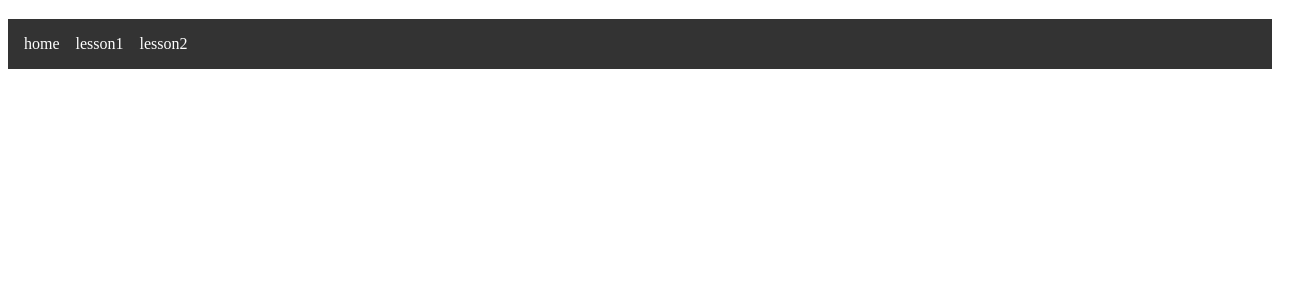
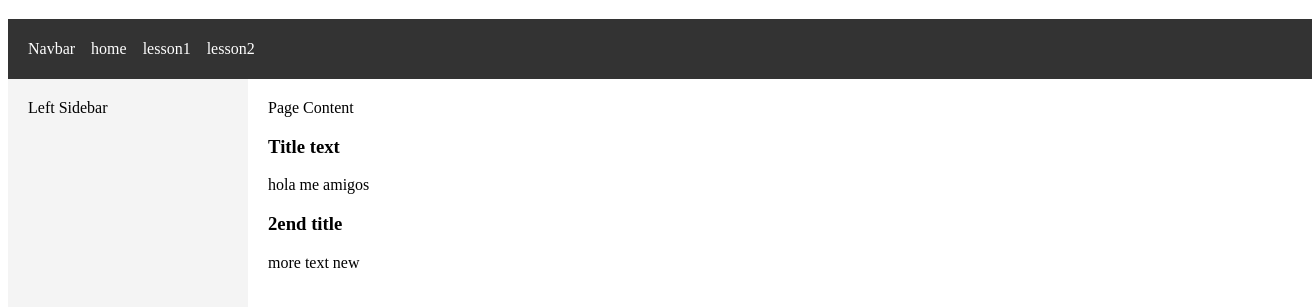
Before and after one commit to MH020/de-funci-n, a website with bundled scripts: page public/index.html in a window 1280 px wide. Shown: the part 61-368 px from the top of the page, 1312 px wide, since content can reach past the window. Built offline with nearby package versions, Linux system fonts and the light colour scheme.

Commit message:
oh yeah it is all coming together

```diff
--- a/public/css/stylesheet.css
+++ b/public/css/stylesheet.css
@@ -1,3 +1,34 @@
+/* Navbar at the top */
+#navbar {
+  width: 100%;
+  height: 60px;
+  background-color: #333;
+  color: white;
+  display: flex;
+  align-items: center;
+  padding: 0 20px;
+}
+
+/* Main container for left sidebar + page */
+#mainContainer {
+  display: flex;
+  min-height: calc(100vh - 60px); /* full height minus navbar */
+}
+
+/* Left sidebar */
+#leftSideBar {
+  width: 200px;           /* fixed width */
+  background-color: #f4f4f4;
+  padding: 20px;
+}
+
+/* Page content */
+#page {
+  flex: 1;                 /* take remaining space */
+  background-color: #fff;
+  padding: 20px;
+}
+
 .navbar {
   display: flex;
   gap: 1rem;
--- a/public/index.html
+++ b/public/index.html
@@ -8,9 +8,13 @@
 </head>
 <body>
     <h1>hola</h1>
-    <div id="navbar"></div>
 
-  <script type="module" src="/js/naveBar.js">
+  <div id="navbar">Navbar</div>
+  <div id="mainContainer">
+    <div id="leftSideBar">Left Sidebar</div>
+    <div id="page">Page Content</div>
+  </div>
+  <script type="module" src="/js/index.js">
   </script>
 
 </body>
--- a/public/js/indexDom.js
+++ b/public/js/domElements.js
@@ -1,6 +1,26 @@
-import { start } from "repl";
 
-export function textBox(titleText,textinput){
+function navbar(){
+    const navbar = document.createElement("nav")
+    navbar.classList.add("navbar")
+
+    const links =  [
+        {text: "home", href: "/"},
+        {text: "lesson1", href: "/"},
+        {text: "lesson2", href: "/"},
+
+    ];
+
+    links.forEach(link => {
+        const anchorTag = document.createElement("a")
+        anchorTag.textContent = link.text;
+        anchorTag.href = link.href;
+        navbar.appendChild(anchorTag);
+    })
+
+    return navbar;
+}
+
+function textBox(titleText,textinput){
     const textBoxContainer = document.createElement("div");
     textBoxContainer.classList.add("textBox");
 
@@ -34,7 +54,7 @@ function textSplitter(text){
     return textArray
 }
 
-export function codeRunner(titleText,inputCode,outputCode){
+function codeRunner(titleText,inputCode,outputCode){
 
     const inputTextArray = textSplitter(inputCode);
     const outputTextArray = textSplitter(outputCode);
@@ -83,3 +103,10 @@ export function codeRunner(titleText,inputCode,outputCode){
 
     return codeContainer
 }
+
+export default {
+    navbar: navbar,
+    textBox: textBox,
+    codeRunner: codeRunner
+
+}
--- /dev/null
+++ b/public/js/index.js
@@ -0,0 +1,9 @@
+import dom from './domElements.js'
+
+
+const navbar = document.getElementById("navbar");
+const page = document.getElementById("page");
+
+navbar.appendChild(dom.navbar())
+page.appendChild(dom.textBox("Title text","hola me amigos"))
+page.appendChild(dom.textBox("2end title","more text new"))
--- a/public/js/naveBar.js
+++ /dev/null
@@ -1,22 +0,0 @@
-export function navbar(){
-    const navbarContainer = document.getElementById("navbar");
-    const navbar = document.createElement("nav")
-    navbar.classList.add("navbar")
-
-    const links =  [
-        {text: "home", href: "/"},
-        {text: "lesson1", href: "/"},
-        {text: "lesson2", href: "/"},
-
-    ];
-
-    links.forEach(link => {
-        const anchorTag = document.createElement("a")
-        anchorTag.textContent = link.text;
-        anchorTag.href = link.href;
-        navbar.appendChild(anchorTag);
-    })
-
-    navbarContainer.appendChild(navbar);
-}
-navbar();
```
Lines whose indentation alone changed are shown as unchanged.
